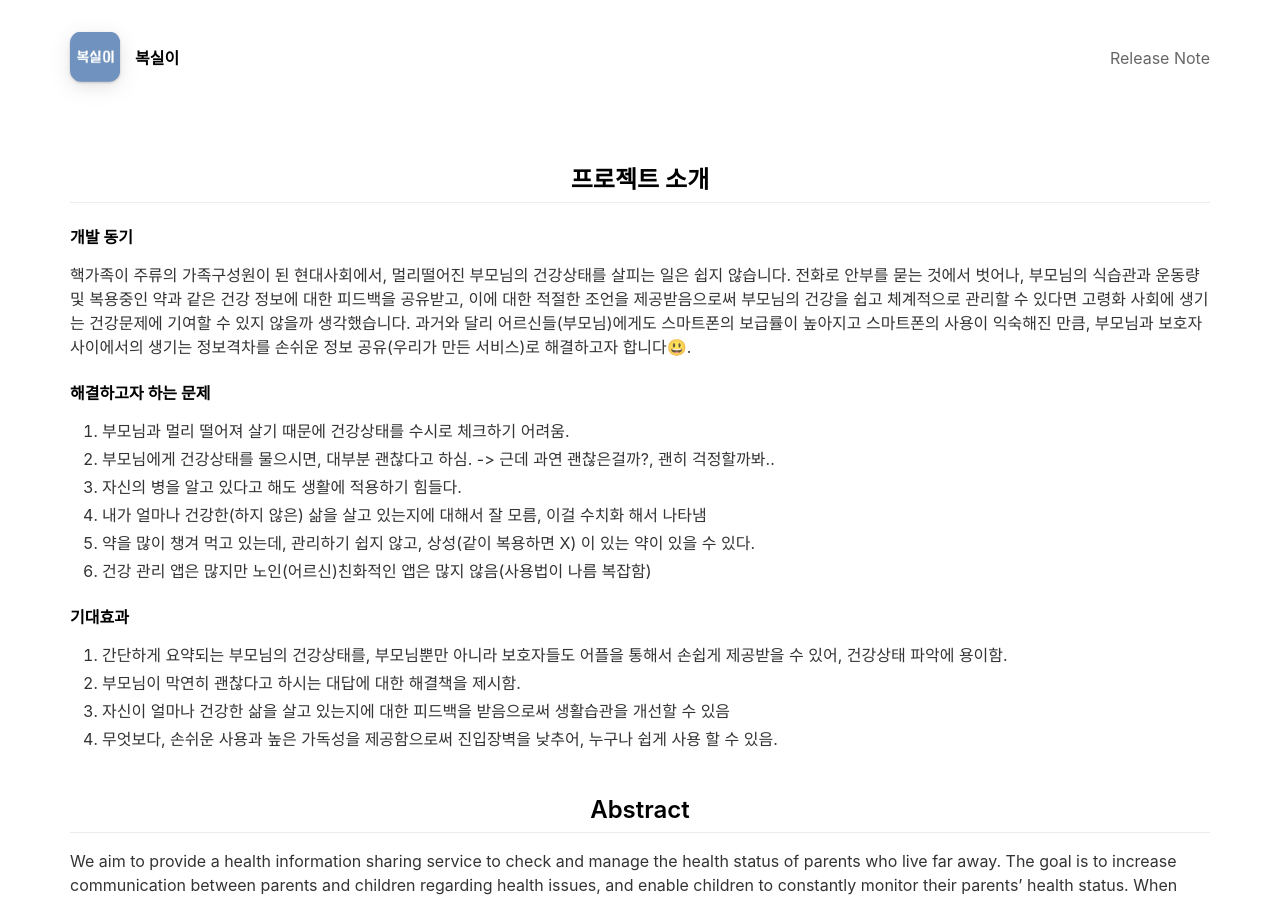
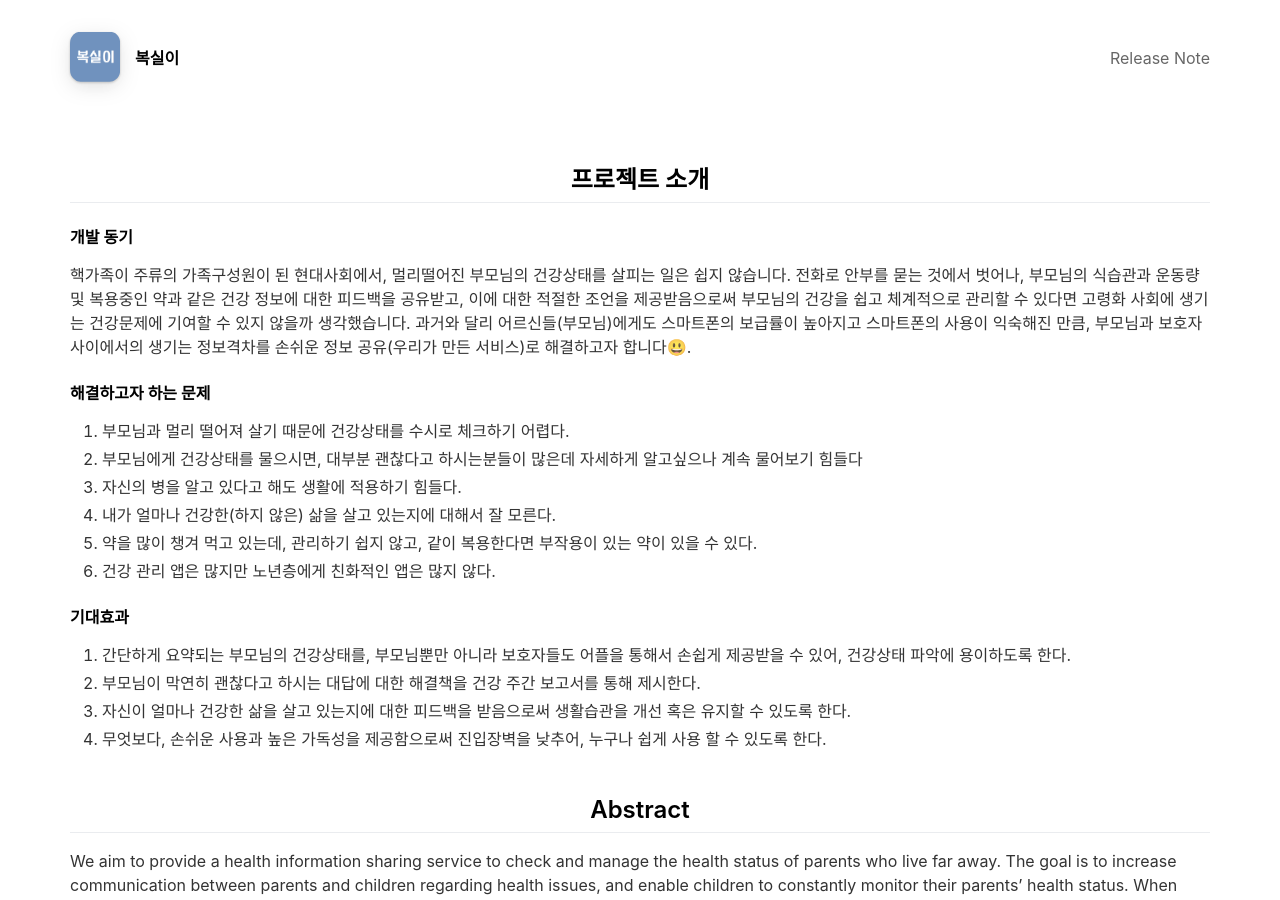
Before and after one commit to kookmin-sw/capstone-2023-11, a Jekyll site: the page built from docs/_pages/test.md, in a window 1280 px wide and 900 px high. Built offline with Jekyll 4.4.1, drawn with Linux system fonts in a browser that asks for light colours; nearby versions of some CDN libraries.

Commit message:
[fix] pages 내용 수정

```diff
--- a/docs/_pages/test.md
+++ b/docs/_pages/test.md
@@ -15,20 +15,19 @@ main: true
 부모님과 보호자 사이에서의 생기는 정보격차를 손쉬운 정보 공유(우리가 만든 서비스)로 해결하고자 합니다😃.
 
 #### 해결하고자 하는 문제
-1. 부모님과 멀리 떨어져 살기 때문에 건강상태를 수시로 체크하기 어려움.
-2. 부모님에게 건강상태를 물으시면, 대부분 괜찮다고 하심. -> 근데 과연 괜찮은걸까?, 괜히 걱정할까봐..
+1. 부모님과 멀리 떨어져 살기 때문에 건강상태를 수시로 체크하기 어렵다.
+2. 부모님에게 건강상태를 물으시면, 대부분 괜찮다고 하시는분들이 많은데 자세하게 알고싶으나 계속 물어보기 힘들다
 3. 자신의 병을 알고 있다고 해도 생활에 적용하기 힘들다.
-4. 내가 얼마나 건강한(하지 않은) 삶을 살고 있는지에 대해서 잘 모름, 이걸 수치화 해서 나타냄
-5. 약을 많이 챙겨 먹고 있는데, 관리하기 쉽지 않고, 상성(같이 복용하면 X) 이 있는 약이 있을 수 있다.
-6. 건강 관리 앱은 많지만 노인(어르신)친화적인 앱은 많지 않음(사용법이 나름 복잡함)
+4. 내가 얼마나 건강한(하지 않은) 삶을 살고 있는지에 대해서 잘 모른다.
+5. 약을 많이 챙겨 먹고 있는데, 관리하기 쉽지 않고, 같이 복용한다면 부작용이 있는 약이 있을 수 있다.
+6. 건강 관리 앱은 많지만 노년층에게 친화적인 앱은 많지 않다.
 
 #### 기대효과
 1. 간단하게 요약되는 부모님의 건강상태를, 부모님뿐만 아니라 보호자들도 어플을 통해서
-   손쉽게 제공받을 수 있어, 건강상태 파악에 용이함.
-2. 부모님이 막연히 괜찮다고 하시는 대답에 대한 해결책을 제시함.
-3. 자신이 얼마나 건강한 삶을 살고 있는지에 대한 피드백을 받음으로써 생활습관을 개선할 수 있음
-4. 무엇보다, 손쉬운 사용과 높은 가독성을 제공함으로써 진입장벽을 낮추어, 누구나 쉽게 사용 할
-   수 있음.
+   손쉽게 제공받을 수 있어, 건강상태 파악에 용이하도록 한다.
+2. 부모님이 막연히 괜찮다고 하시는 대답에 대한 해결책을 건강 주간 보고서를 통해 제시한다.
+3. 자신이 얼마나 건강한 삶을 살고 있는지에 대한 피드백을 받음으로써 생활습관을 개선 혹은 유지할 수 있도록 한다.
+4. 무엇보다, 손쉬운 사용과 높은 가독성을 제공함으로써 진입장벽을 낮추어, 누구나 쉽게 사용 할 수 있도록 한다.
 
 ## Abstract
 We aim to provide a health information sharing service to check and manage the health status of parents who live far away. The goal is to increase communication between parents and children regarding health issues, and enable children to constantly monitor their parents' health status. When analyzing eating habits by adding users' diseases, weights will be placed to manage them. We will provide an app with a low entry barrier that anyone can easily use, making it easy for both parents and caregivers to understand their health status.
```
